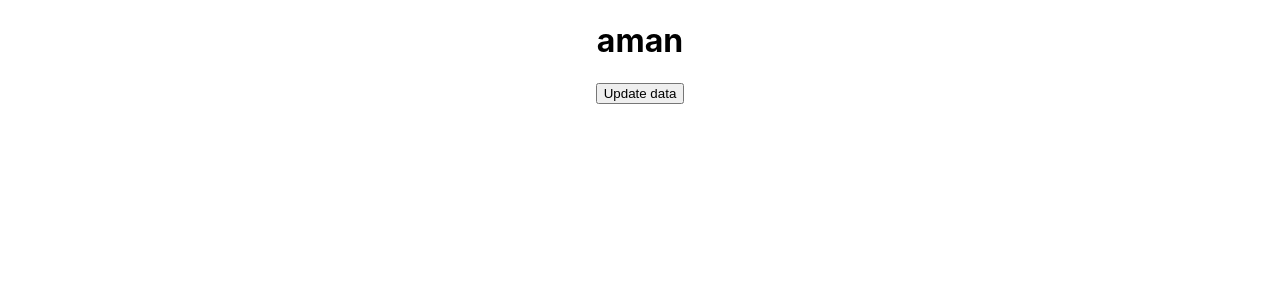
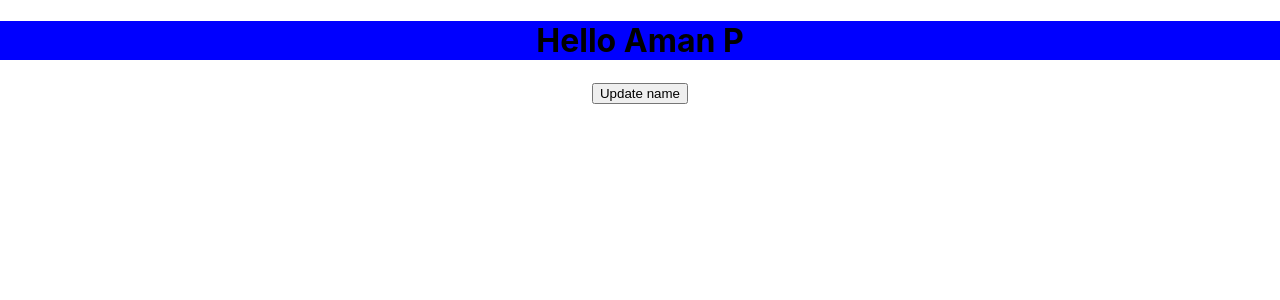
Before and after one commit to pawar789/react-code-step-by-step-youtube, a React (Create React App) app: page / in a window 1280 px wide. Shown: the top 300 px of the page. Built offline with nearby package versions, Linux system fonts and the light colour scheme.

Commit message:
#13 Props with functional component

```diff
--- a/src/App.js
+++ b/src/App.js
@@ -1,24 +1,17 @@
 import "./App.css";
-import React from "react";
-class App extends React.Component {
-  constructor() {
-    super();
-    this.state = {
-      data: "aman",
-    };
+import React, { useState } from "react";
+import Student from "./Student";
+function App() {
+  const [name, setName] = useState("Aman P");
+  function updateName() {
+    setName("rjt pawar");
   }
-  apple() {
-    // alert("apple");
-    this.setState({data:"aman pawar"});
-  }
-  render() {
-    return (
-      <div className="App">
-        <h1>{this.state.data}</h1>
-        <button onClick={() => this.apple()}>Update data</button>
-      </div>
-    );
-  }
+  return (
+    <div className="App">
+      <Student name={name} />
+      <button onClick={() => updateName()}>Update name</button>
+    </div>
+  );
 }
 
 export default App;
--- /dev/null
+++ b/src/Student.js
@@ -0,0 +1,9 @@
+function Student(props) {
+  // console.log(props);
+  return (
+    <div style={{ backgroundColor: "blue" }}>
+      <h1>Hello {props.name}</h1>
+    </div>
+  );
+}
+export default Student;
```
